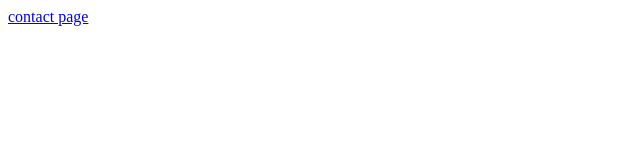
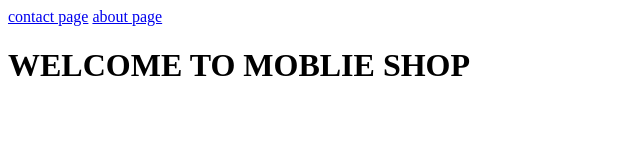
Before and after one commit to shashti124/moblie-shop, a plain HTML site: page index.html in a window 1280 px wide. Shown: the whole page, without its empty margins (0-640 px from the left). Drawn offline with Linux system fonts and the light colour scheme.

Commit message:
index.html

```diff
--- a/index.html
+++ b/index.html
@@ -5,6 +5,8 @@
     </head>
         <body>
             <a href="contact.html">contact page</a>
+            <a href="about.html">about page</a>
+            <h1>WELCOME TO MOBLIE SHOP</h1>
 
         </body>
 
```
